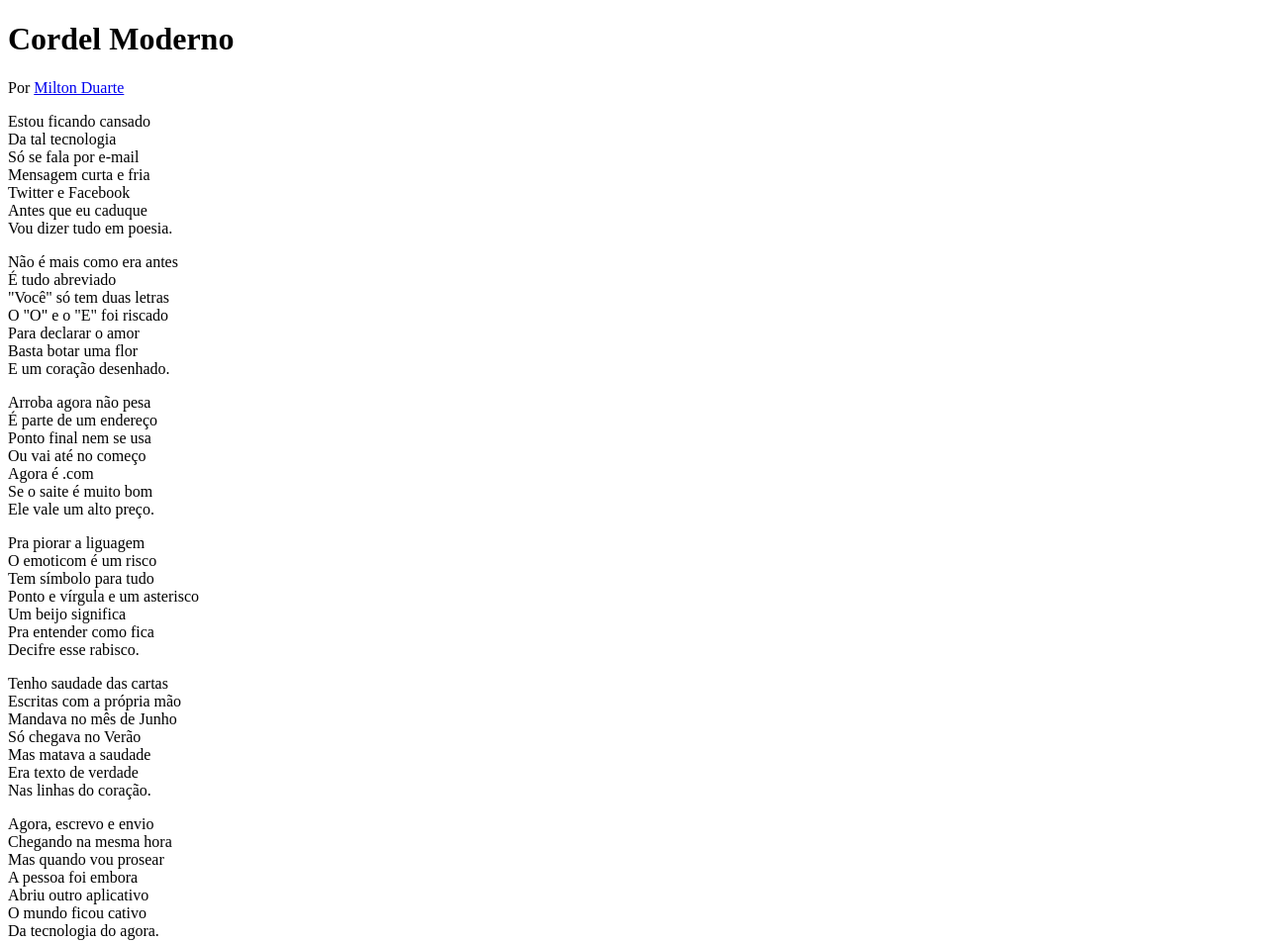
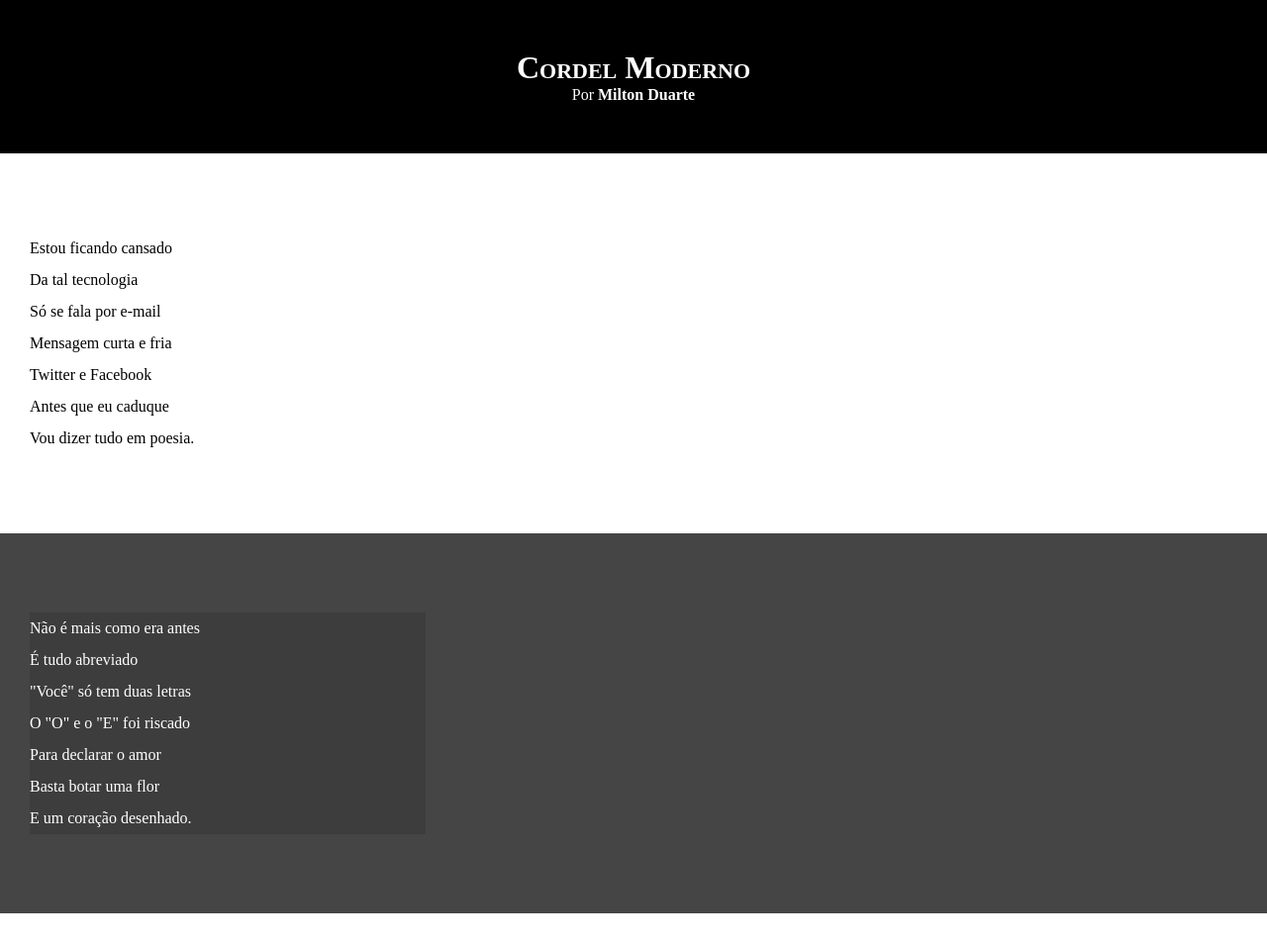
Before and after one commit to joaohugo2508/projeto-cordel, a plain HTML site: page cordel.html in a window 1280 px wide. Shown: the top 953 px of the page at 99% size. Drawn offline with Linux system fonts and the light colour scheme.

Commit message:
estilos textos e blocos

```diff
--- a/cordel.html
+++ b/cordel.html
@@ -13,7 +13,7 @@
         <p>Por <a href="https://www.recantodasletras.com.br/poesias/3186743" target="_blank" rel="external">Milton Duarte</a></p>
     </header>
 
-    <section>
+    <section class="normal">
         <p>
             Estou ficando cansado <br>
             Da tal tecnologia  <br>
@@ -27,7 +27,7 @@
 
 
 
-    <section>
+    <section class="img">
         <p>
             Não é mais como era antes <br>
             É tudo abreviado <br>
@@ -41,7 +41,7 @@
 
 
 
-    <section>
+    <section class="normal">
         <p>
             Arroba agora não pesa <br>
             É parte de um endereço <br>
@@ -66,7 +66,7 @@
 
 
 
-    <section>
+    <section class="img">
         <p>
             Tenho saudade das cartas <br>
             Escritas com a própria mão <br>
@@ -80,7 +80,7 @@
 
 
 
-    <section>
+    <section class="normal">
         <p>
             Agora, escrevo e envio <br>
             Chegando na mesma hora <br>
--- a/style.css
+++ b/style.css
@@ -1 +1,67 @@
 @charset "UTF-8";
+
+@import url('');
+
+* {
+    margin: 0px;
+    padding: 0px;
+}
+
+html, body {
+    min-height: 100vh;
+    background-color: darkgrey;
+}
+
+header {
+    background-color: black;
+    color: white;
+    text-align: center;
+}
+
+header > h1 {
+    padding-top: 50px;
+    font-variant: small-caps;
+}
+
+header p {
+    padding-bottom: 50px;
+}
+
+a {
+    color: white;
+    text-decoration: none;
+    font-weight: bolder;
+}
+
+a:hover {
+    text-decoration: underline;
+}
+
+section {
+    padding-top: 10vh;
+    padding-bottom: 10vh;
+    line-height: 2em;
+    padding-left: 30px;
+}
+
+section.normal {
+    background-color: white;
+    color: black;
+}
+
+section.img {
+    background-color: rgba(37, 37, 37, 0.753);
+    color: white;
+}
+
+section.img > p {
+    background-color: rgba(0, 0, 0, 0.11);
+    width: 400px;
+}
+
+footer {
+    background-color: black;
+    color: white;
+    text-align: center;
+    padding: 10px;
+}
```
